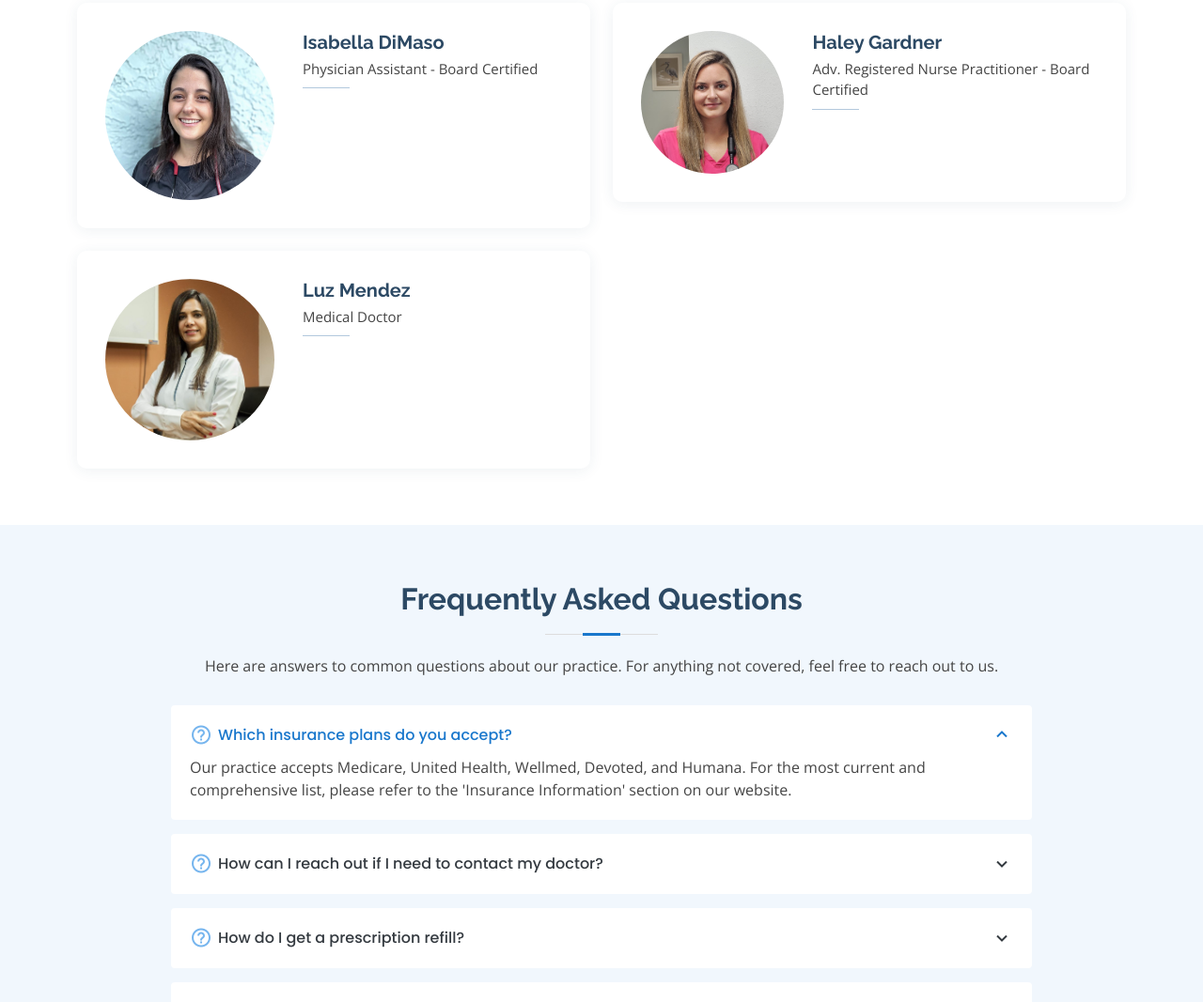
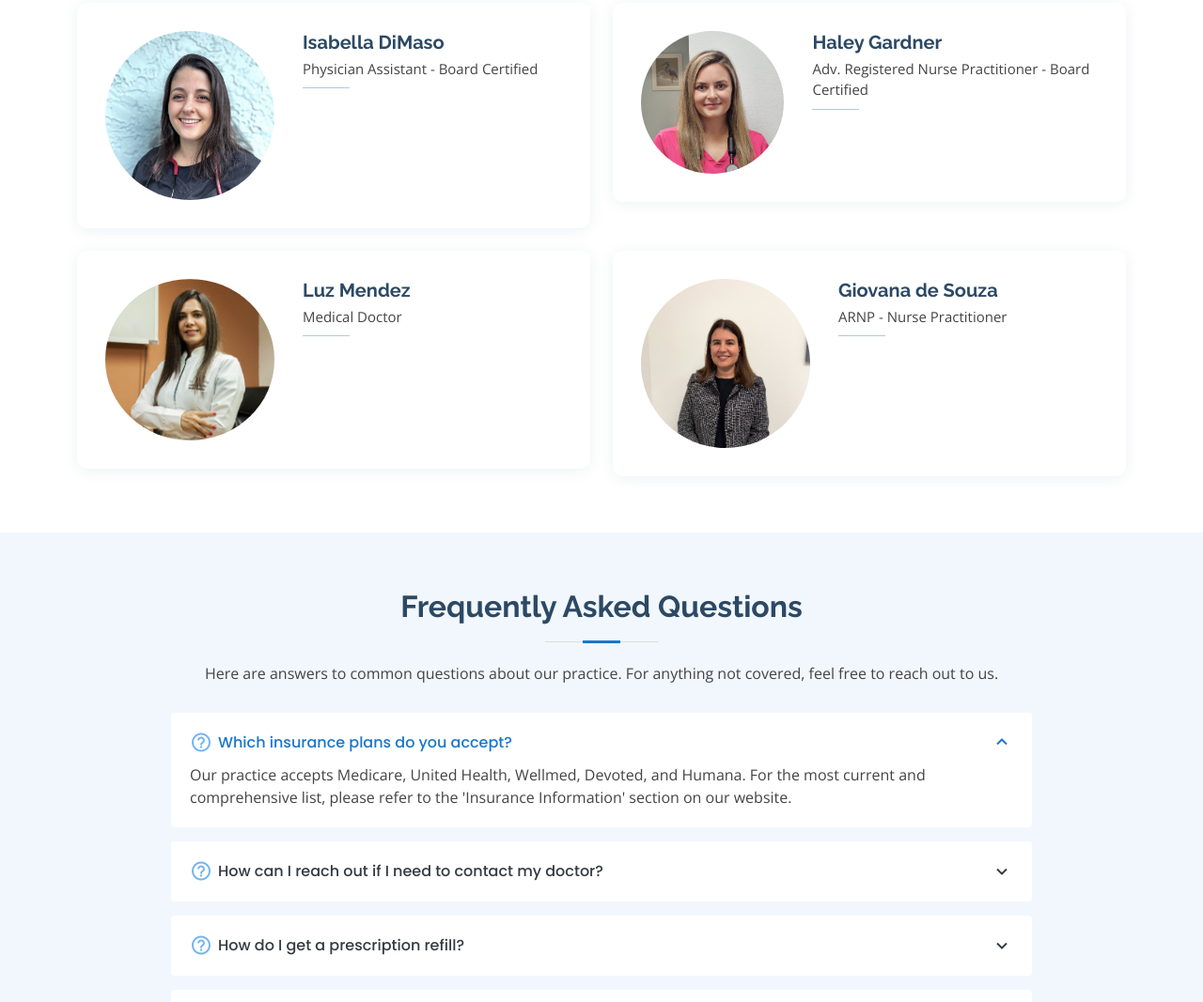
Before and after one commit to eduardopy/Tuya-PA, a plain HTML site: page index.html in a window 1280 px wide. Shown: the part 3497-4564 px from the top of the page at 94% size. Drawn offline with nearby package versions, Linux system fonts and the light colour scheme.

Commit message:
Add Giovana de Souza to provider roster

```diff
--- a/assets/css/style.css
+++ b/assets/css/style.css
@@ -1203,6 +1203,17 @@ section {
   border-radius: 50%;
 }
 
+.doctors .member .pic.giovana {
+  height: 180px;
+}
+
+.doctors .member .pic.giovana img {
+  width: 100%;
+  height: 100%;
+  object-fit: cover;
+  object-position: center 38%;
+}
+
 .doctors .member .pic img {
   transition: ease-in-out 0.3s;
 }
--- a/index.html
+++ b/index.html
@@ -526,6 +526,17 @@
             </div>
           </div>
 
+          <div class="col-lg-6 mt-4">
+            <div class="member d-flex align-items-start">
+              <div class="pic giovana"><img src="assets/img/doctors/giovana-de-souza.png" class="img-fluid" alt="Giovana de Souza"></div>
+              <div class="member-info">
+                <h4>Giovana de Souza</h4>
+                <span>ARNP - Nurse Practitioner</span>
+                <p> </p>
+              </div>
+            </div>
+          </div>
+
         </div>
 
       </div>
```
Also changed, not shown: assets/img/doctors/giovana-de-souza.png (added).
